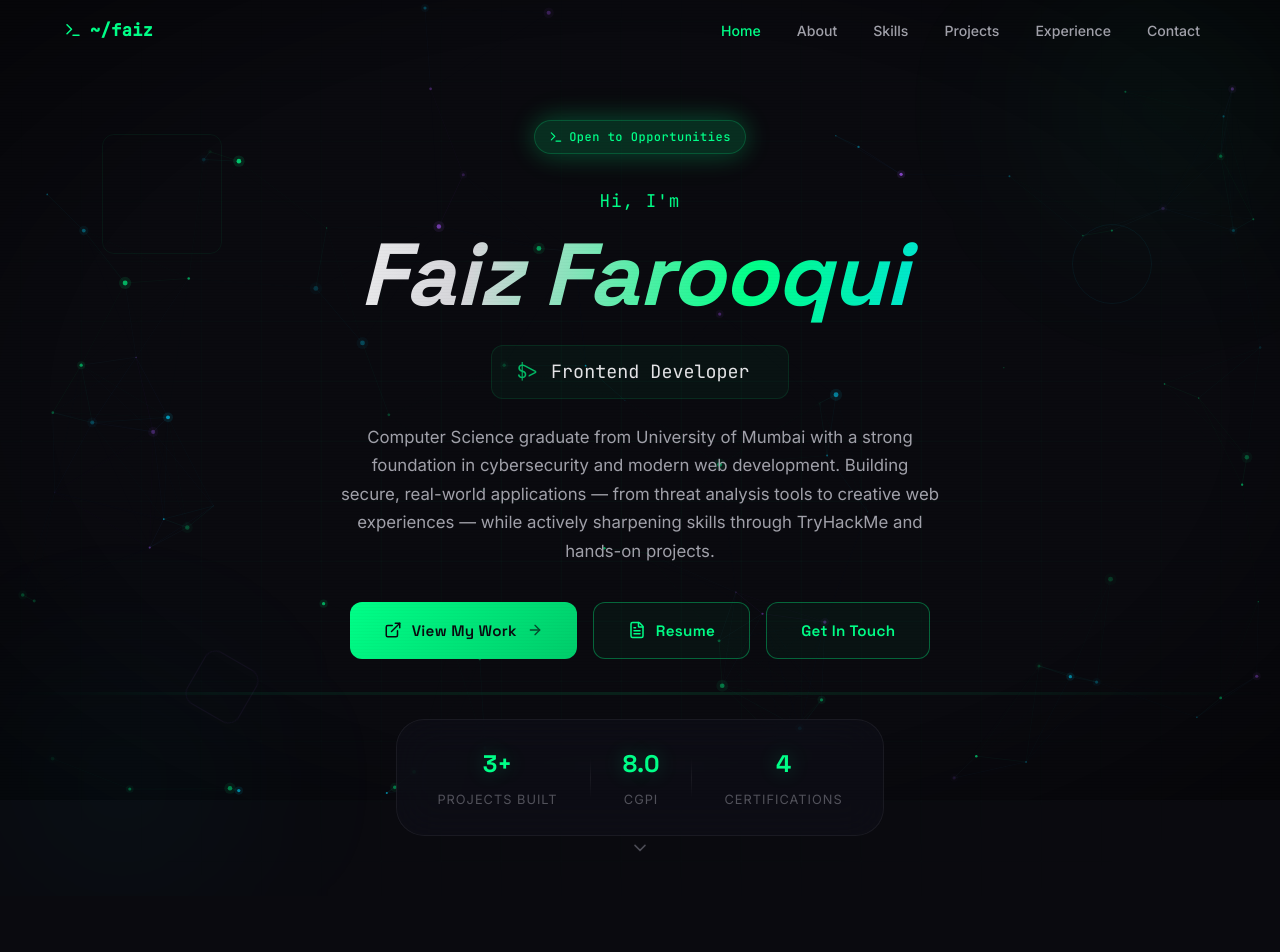
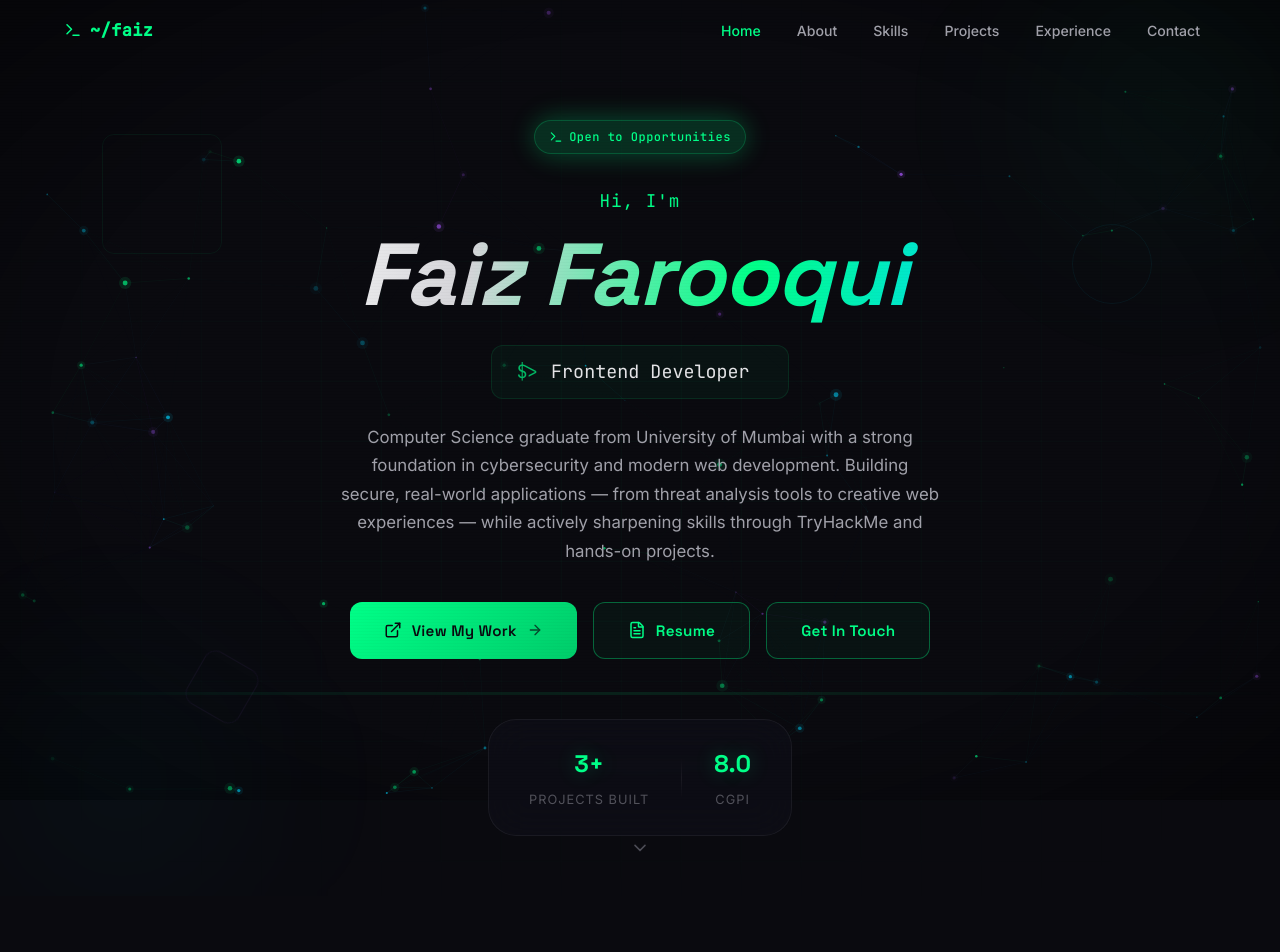
Before and after one commit to Faizlabs/portfolio-, a React (Vite) app: page / in a window 1280 px wide. Shown: the top 952 px of the page. Built offline with nearby package versions, Linux system fonts and the light colour scheme.

Commit message:
style: remove certification count from hero stats

```diff
--- a/src/components/Hero.jsx
+++ b/src/components/Hero.jsx
@@ -114,11 +114,6 @@ export default function Hero() {
             <span className="hero__stat-value">8.0</span>
             <span className="hero__stat-label">CGPI</span>
           </div>
-          <div className="hero__stat-divider" />
-          <div className="hero__stat">
-            <span className="hero__stat-value">4</span>
-            <span className="hero__stat-label">Certifications</span>
-          </div>
         </div>
       </div>
 
```
